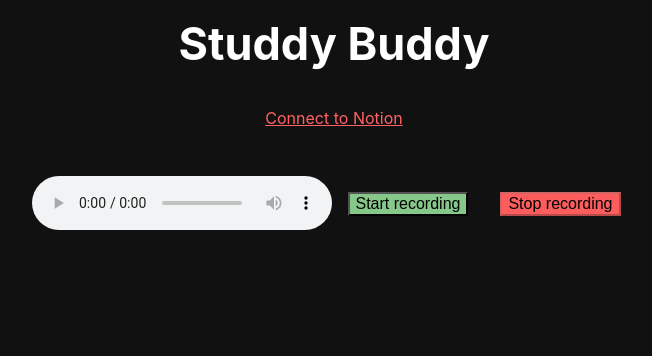
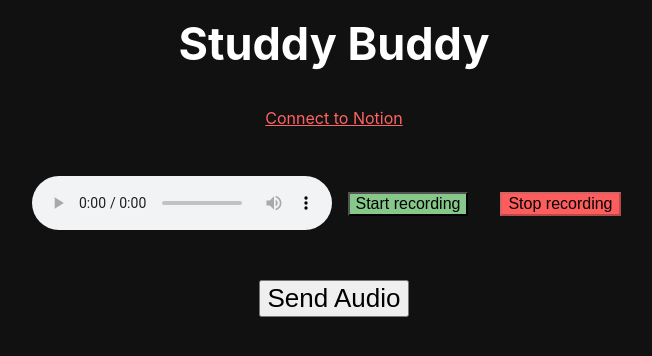
Before and after one commit to tejasvi541/Notion-Voice-Notes, a React (Vite) app: page / in a window 1280 px wide. Shown: the top 356 px of the page, without its empty margins (306-958 px from the left). Built offline with nearby package versions, Linux system fonts and the light colour scheme.

Commit message:
blob audio payload sent to sever

```diff
--- a/src/App.jsx
+++ b/src/App.jsx
@@ -16,7 +16,47 @@ function App() {
       fetchAccessToken();
     }
   }, []);
+  // console.log(new File([audioURL], 'audio.wav'));
 
+  const sendAudio = async () => {
+    let fd = new FormData();
+    fd.append('file', audioURL);
+    // fd.append('data', audioURL);
+    axios
+      .post(`http://127.0.0.1:8000/speech`, fd)
+      .then(function (response) {
+        window.localStorage.setItem(
+          'token',
+          response?.data?.Response?.access_token
+        );
+      })
+      .catch(function (error) {
+        console.log(error);
+      });
+
+    // var reader = new window.FileReader();
+    // reader.readAsDataURL(audioURL);
+    // reader.onloadend = function () {
+    //   var fd = new FormData();
+    //   base64data = reader.result;
+    //   fd.append('file', base64data, 'audio.wav');
+    //   axios
+    //     .post(`http://127.0.0.1:8000/speech`, {
+    //       file: fd,
+    //     })
+    //     .then(function (response) {
+    //       window.localStorage.setItem(
+    //         'token',
+    //         response?.data?.Response?.access_token
+    //       );
+    //     })
+    //     .catch(function (error) {
+    //       console.log(error);
+    //     });
+    // };
+  };
+
+  // console.log(audioURL);
   const fetchAccessToken = async () => {
     const code = params.get('code');
     if (!code) {
@@ -64,6 +104,7 @@ function App() {
           </button>
         </div>
       </div>
+      <button onClick={() => sendAudio()}> Send Audio</button>
       {/* {dbs.map((db) => (
 				<div
 					style={{
--- a/src/utils/useRecorder.jsx
+++ b/src/utils/useRecorder.jsx
@@ -23,7 +23,9 @@ const useRecorder = () => {
 
     // Obtain the audio when ready.
     const handleData = (e) => {
-      setAudioURL(URL.createObjectURL(e.data));
+      console.log(e.data);
+      // setAudioURL(URL.createObjectURL(e.data));
+      setAudioURL(e.data);
     };
 
     recorder.addEventListener('dataavailable', handleData);
```
